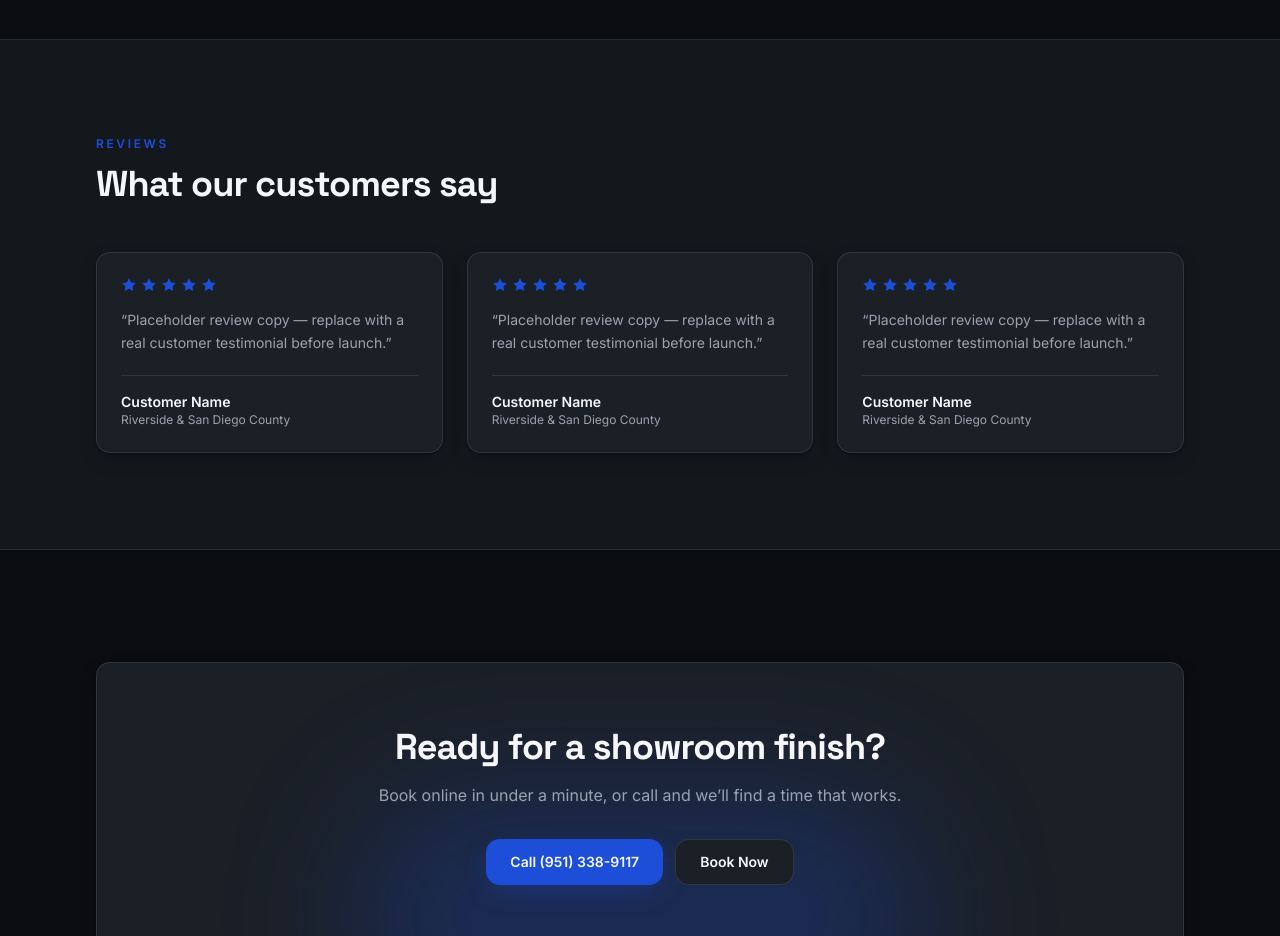
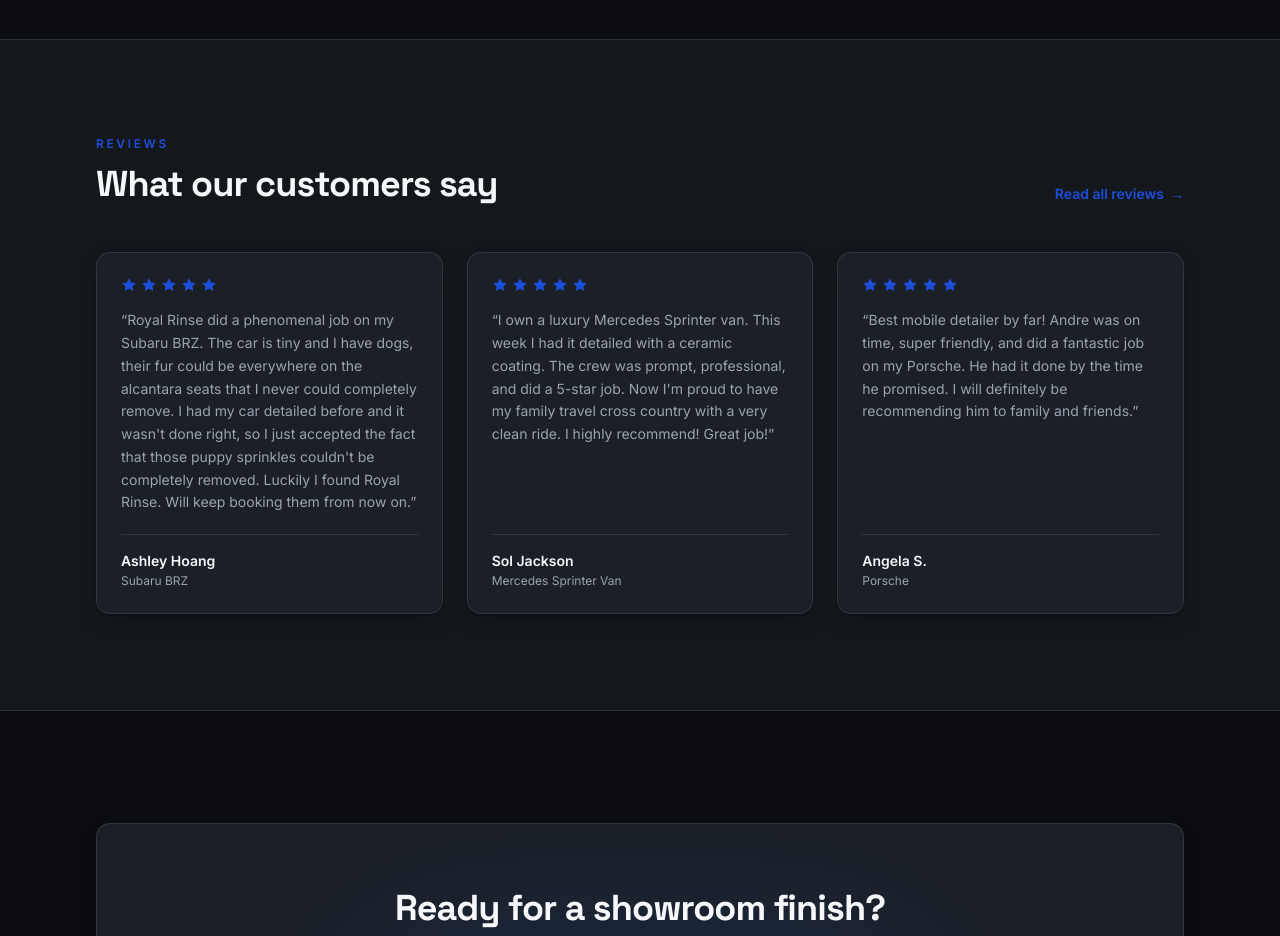
Before and after one commit to Contractor-burnlist/royalrinse, a Next.js app: page / in a window 1280 px wide. Shown: the part 4300-5236 px from the top of the page. Built offline with nearby package versions, Linux system fonts and the light colour scheme.

Commit message:
Add real customer reviews (homepage + reviews page)

```diff
--- a/app/page.tsx
+++ b/app/page.tsx
@@ -5,9 +5,9 @@ import {
   site,
   steps,
   telHref,
-  testimonials,
   valueProps,
 } from "@/lib/site";
+import { featuredReviews } from "@/lib/reviews";
 import { featuredCities } from "@/lib/serviceAreas";
 import { ceramicCoating, tiers } from "@/lib/services";
 import {
@@ -18,6 +18,7 @@ import {
 import { BookNowButton } from "@/components/BookNowButton";
 import { HeroCarousel } from "@/components/HeroCarousel";
 import { LightboxGrid } from "@/components/Lightbox";
+import { ReviewCard } from "@/components/ReviewCard";
 import {
   ButtonAnchor,
   Card,
@@ -304,32 +305,20 @@ function Testimonials() {
   return (
     <div className="border-y border-hairline bg-charcoal">
       <Section className="!py-20 sm:!py-24">
-        <SectionHeading eyebrow="Reviews" title="What our customers say" />
+        <div className="flex flex-wrap items-end justify-between gap-4">
+          <SectionHeading eyebrow="Reviews" title="What our customers say" />
+          <Link
+            href="/reviews"
+            className="inline-flex items-center gap-1.5 text-sm font-semibold text-royal transition-colors hover:text-chrome"
+          >
+            Read all reviews
+            <span aria-hidden="true">→</span>
+          </Link>
+        </div>
 
         <div className="mt-12 grid gap-6 md:grid-cols-3">
-          {testimonials.map((testimonial, i) => (
-            <Card key={i} className="flex h-full flex-col">
-              <div className="flex gap-1 text-royal" aria-label="5 out of 5 stars">
-                {Array.from({ length: 5 }).map((_, star) => (
-                  <svg
-                    key={star}
-                    viewBox="0 0 20 20"
-                    fill="currentColor"
-                    aria-hidden="true"
-                    className="h-4 w-4"
-                  >
-                    <path d="M10 1.5l2.6 5.3 5.9.9-4.2 4.1 1 5.8-5.3-2.8-5.3 2.8 1-5.8L1.5 7.7l5.9-.9L10 1.5Z" />
-                  </svg>
-                ))}
-              </div>
-              <blockquote className="mt-4 flex-1 text-sm leading-relaxed text-muted">
-                &ldquo;{testimonial.quote}&rdquo;
-              </blockquote>
-              <footer className="mt-5 border-t border-hairline pt-4">
-                <p className="text-sm font-semibold text-ink">{testimonial.author}</p>
-                <p className="text-xs text-muted">{testimonial.location}</p>
-              </footer>
-            </Card>
+          {featuredReviews.map((review) => (
+            <ReviewCard key={review.name} review={review} />
           ))}
         </div>
       </Section>
--- /dev/null
+++ b/app/reviews/page.tsx
@@ -0,0 +1,41 @@
+import type { Metadata } from "next";
+import { featuredReviews } from "@/lib/reviews";
+import { QuoteCta } from "@/components/QuoteCta";
+import { ReviewCard } from "@/components/ReviewCard";
+import { Container, Eyebrow, Section } from "@/components/ui";
+
+export const metadata: Metadata = {
+  title: "Reviews | Royal Rinse — Mobile Auto Detailing",
+  description:
+    "What Royal Rinse customers say about our mobile auto detailing across Riverside & San Diego County — real reviews from real drivers.",
+};
+
+export default function ReviewsPage() {
+  return (
+    <>
+      <div className="border-b border-hairline bg-charcoal">
+        <Container className="py-16 sm:py-20">
+          <Eyebrow>Reviews</Eyebrow>
+          <h1 className="mt-3 font-display text-4xl font-bold tracking-tight text-ink sm:text-5xl">
+            What Our Customers Say
+          </h1>
+          <p className="mt-4 max-w-2xl text-base leading-relaxed text-muted">
+            Real words from drivers who let us into their driveways.
+          </p>
+        </Container>
+      </div>
+
+      <Section>
+        <ul className="grid gap-6 md:grid-cols-3">
+          {featuredReviews.map((review) => (
+            <li key={review.name}>
+              <ReviewCard review={review} />
+            </li>
+          ))}
+        </ul>
+      </Section>
+
+      <QuoteCta heading="Ready to see the difference?" />
+    </>
+  );
+}
--- /dev/null
+++ b/components/ReviewCard.tsx
@@ -0,0 +1,39 @@
+import type { Review } from "@/lib/reviews";
+import { Card } from "@/components/ui";
+
+function Stars() {
+  return (
+    <div className="flex gap-1 text-royal" aria-label="5 out of 5 stars">
+      {Array.from({ length: 5 }).map((_, i) => (
+        <svg
+          key={i}
+          viewBox="0 0 20 20"
+          fill="currentColor"
+          aria-hidden="true"
+          className="h-4 w-4"
+        >
+          <path d="M10 1.5l2.6 5.3 5.9.9-4.2 4.1 1 5.8-5.3-2.8-5.3 2.8 1-5.8L1.5 7.7l5.9-.9L10 1.5Z" />
+        </svg>
+      ))}
+    </div>
+  );
+}
+
+export function ReviewCard({ review }: { review: Review }) {
+  return (
+    <Card className="flex h-full flex-col">
+      <Stars />
+
+      <blockquote className="mt-4 flex-1 text-sm leading-relaxed text-muted">
+        &ldquo;{review.text}&rdquo;
+      </blockquote>
+
+      <footer className="mt-5 border-t border-hairline pt-4">
+        <p className="text-sm font-semibold text-ink">{review.name}</p>
+        {review.vehicle ? (
+          <p className="mt-0.5 text-xs text-muted">{review.vehicle}</p>
+        ) : null}
+      </footer>
+    </Card>
+  );
+}
--- /dev/null
+++ b/lib/reviews.ts
@@ -0,0 +1,20 @@
+export type Review = { name: string; text: string; vehicle?: string };
+
+/** Real customer reviews. Text is verbatim — do not edit or embellish. */
+export const featuredReviews: Review[] = [
+  {
+    name: "Ashley Hoang",
+    vehicle: "Subaru BRZ",
+    text: "Royal Rinse did a phenomenal job on my Subaru BRZ. The car is tiny and I have dogs, their fur could be everywhere on the alcantara seats that I never could completely remove. I had my car detailed before and it wasn't done right, so I just accepted the fact that those puppy sprinkles couldn't be completely removed. Luckily I found Royal Rinse. Will keep booking them from now on.",
+  },
+  {
+    name: "Sol Jackson",
+    vehicle: "Mercedes Sprinter Van",
+    text: "I own a luxury Mercedes Sprinter van. This week I had it detailed with a ceramic coating. The crew was prompt, professional, and did a 5-star job. Now I'm proud to have my family travel cross country with a very clean ride. I highly recommend! Great job!",
+  },
+  {
+    name: "Angela S.",
+    vehicle: "Porsche",
+    text: "Best mobile detailer by far! Andre was on time, super friendly, and did a fantastic job on my Porsche. He had it done by the time he promised. I will definitely be recommending him to family and friends.",
+  },
+];
--- a/lib/site.ts
+++ b/lib/site.ts
@@ -108,20 +108,4 @@ export const credentials = [
   },
 ] as const;
 
-export const testimonials = [
-  {
-    quote: "Placeholder review copy — replace with a real customer testimonial before launch.",
-    author: "Customer Name",
-    location: "Riverside & San Diego County",
-  },
-  {
-    quote: "Placeholder review copy — replace with a real customer testimonial before launch.",
-    author: "Customer Name",
-    location: "Riverside & San Diego County",
-  },
-  {
-    quote: "Placeholder review copy — replace with a real customer testimonial before launch.",
-    author: "Customer Name",
-    location: "Riverside & San Diego County",
-  },
-] as const;
+// Reviews live in lib/reviews.ts — real customer text, verbatim.
```
